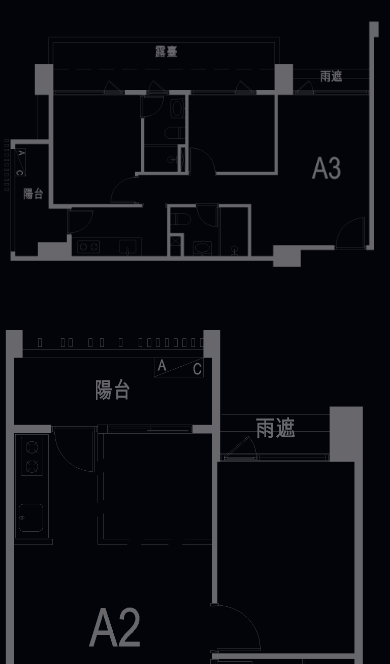
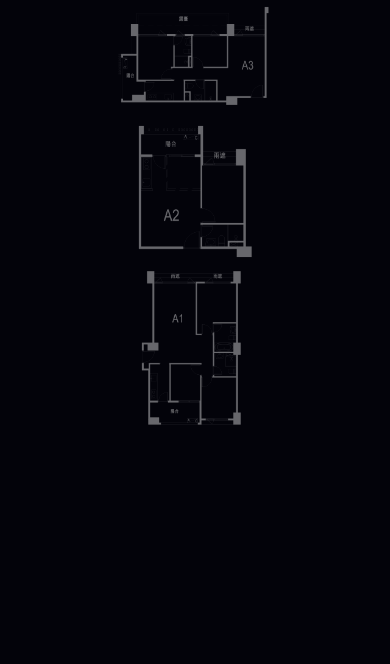
Before and after one commit to Hannibal0416/Hannibal0416.github.io, a plain HTML site: page index.html in a window 390 px wide. Shown: the part 180-844 px from the top of the page. Drawn offline with nearby package versions, Linux system fonts and the light colour scheme; grey boxes are pictures that could not be loaded.

Commit message:
Update index.html
123

```diff
--- a/index.html
+++ b/index.html
@@ -115,7 +115,7 @@
 	}
 
 
-	@media only screen and (min-width: 400px) and (max-width: 750px) {
+	@media only screen and (max-width: 750px) {
 		.test[title=A1] {
 			max-width:30%;max-height:50%;
 		}
@@ -195,13 +195,13 @@
 		<img alt="Mona Lisa" src="img/A2.png" title="A2" class="test" />
 		<img alt="Mona Lisa" src="img/A1.png" title="A1" class="test" />-->
 		<div class="row">
-		  <div class="col-xs-12 col-sm-4"><img alt="Mona Lisa" src="img/A3.png" title="A3" class="test" /></div>
-		  <div class="col-xs-12 col-sm-4"><img alt="Mona Lisa" src="img/A2.png" title="A2" class="test" /></div>
+		  <div class="col-xs-12 col-sm-12 col-md-4"><img alt="Mona Lisa" src="img/A3.png" title="A3" class="test" /></div>
+		  <div class="col-xs-12 col-sm-12 col-md-4"><img alt="Mona Lisa" src="img/A2.png" title="A2" class="test" /></div>
 
 		  <!-- Add the extra clearfix for only the required viewport -->
 
 
-		  <div class="col-xs-12 col-sm-4"><img alt="Mona Lisa" src="img/A1.png" title="A1" class="test" /></div>
+		  <div class="col-xs-12 col-sm-12 col-md-4"><img alt="Mona Lisa" src="img/A1.png" title="A1" class="test" /></div>
 
 		   <!-- <div class="clearfix visible-xs-block">12</div>-->
 		</div>
```
